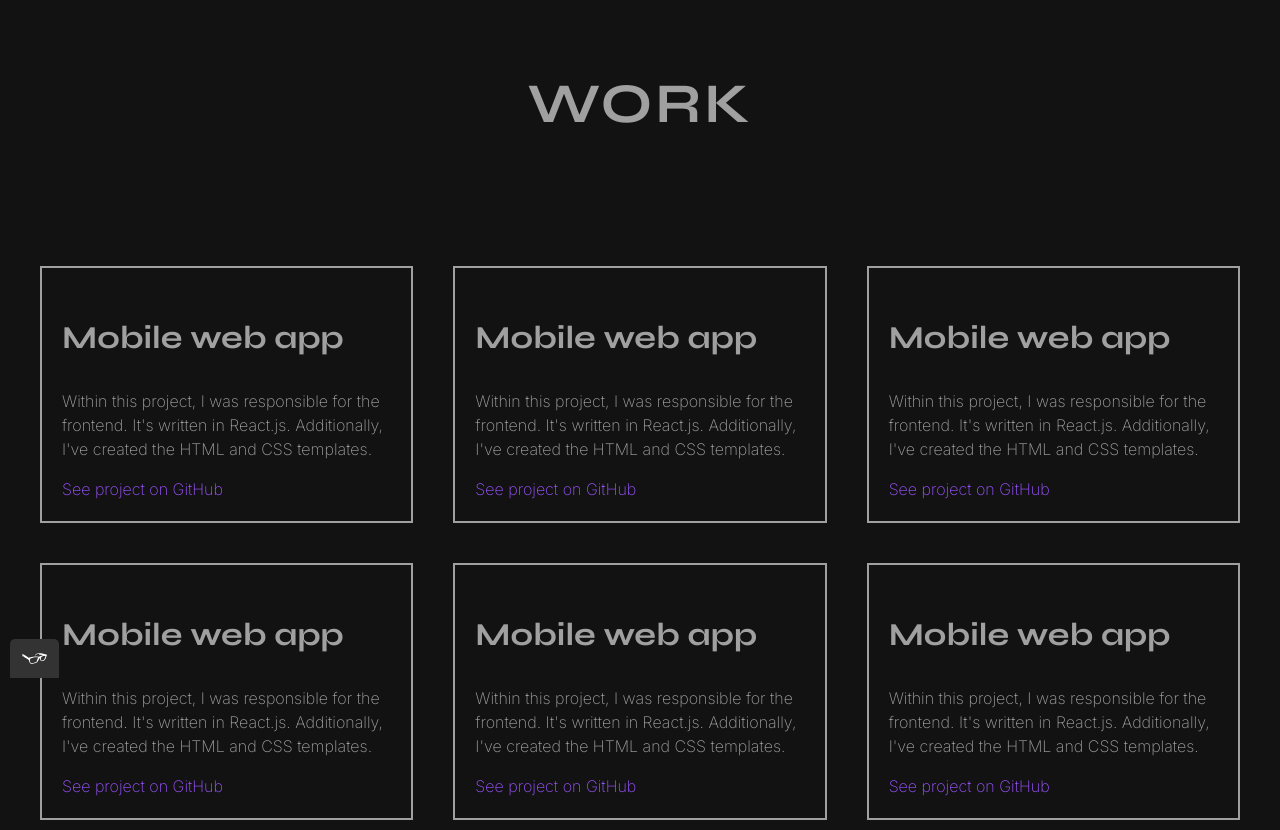
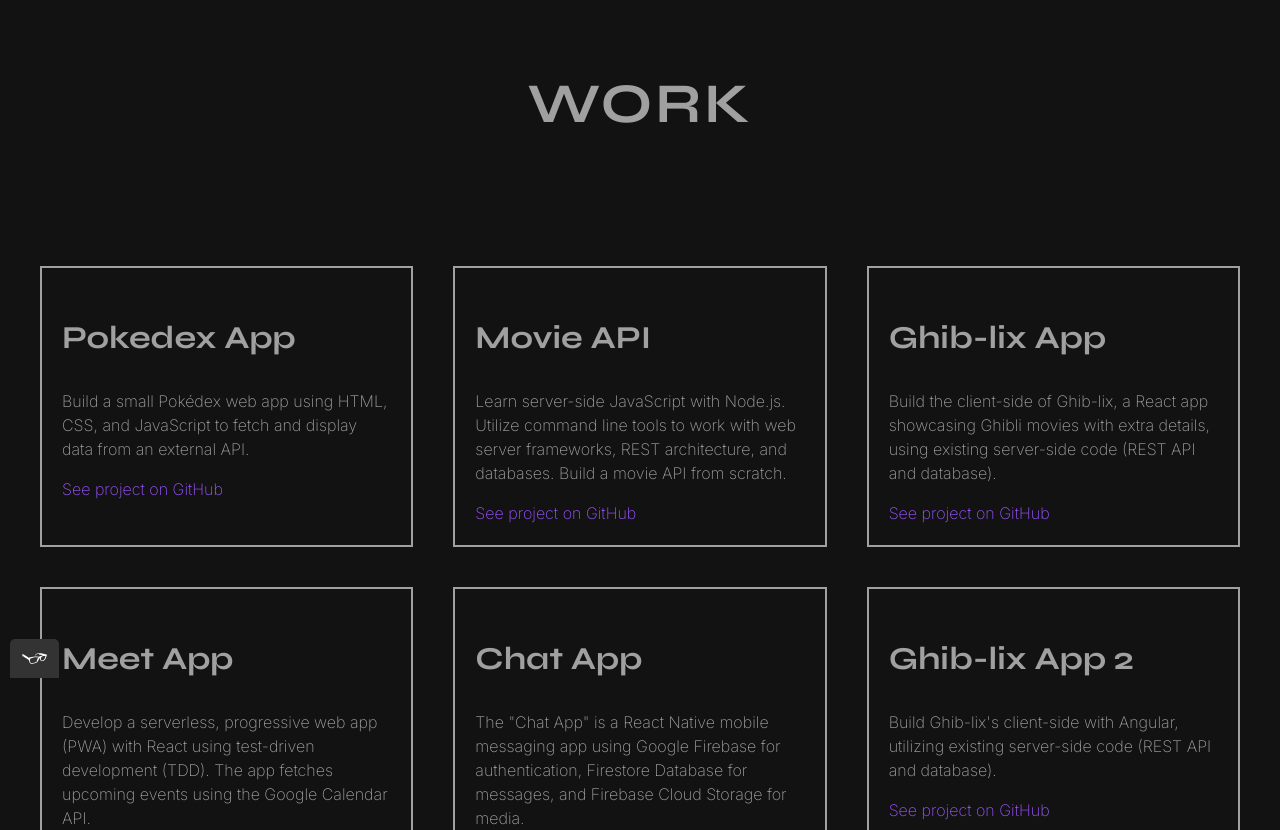
Before and after one commit to loonxdesign/_portfolio-exercise, a plain HTML site: page work.html in a window 1280 px wide. Shown: the part 122-952 px from the top of the page. Drawn offline with nearby package versions, Linux system fonts and the light colour scheme.

Commit message:
Update work.html with actual projects

```diff
--- a/work.html
+++ b/work.html
@@ -47,52 +47,52 @@
             <h1>Work</h1>
             <div class="grid">
                 <div class="grid__item">
-                    <h2>Mobile web app</h2>
+                    <h2>Pokedex App</h2>
                     <p>
-                        Within this project, I was responsible for the frontend. It's written in React.js. Additionally,
-                        I've created the HTML and CSS templates.
+                        Build a small Pokédex web app using HTML, CSS, and JavaScript to fetch and display data from
+			an external API.
                     </p>
-                    <a href="#">See project on GitHub</a>
+                    <a href="https://github.com/loonxdesign/_pokedex-js-app">See project on GitHub</a>
                 </div>
                 <div class="grid__item">
-                    <h2>Mobile web app</h2>
+                    <h2>Movie API</h2>
                     <p>
-                        Within this project, I was responsible for the frontend. It's written in React.js. Additionally,
-                        I've created the HTML and CSS templates.
+                        Learn server-side JavaScript with Node.js. Utilize command line tools to work with web server
+			frameworks, REST architecture, and databases. Build a movie API from scratch.
                     </p>
-                    <a href="#">See project on GitHub</a>
+                    <a href="https://github.com/loonxdesign/movie_api">See project on GitHub</a>
                 </div>
                 <div class="grid__item">
-                    <h2>Mobile web app</h2>
+                    <h2>Ghib-lix App</h2>
                     <p>
-                        Within this project, I was responsible for the frontend. It's written in React.js. Additionally,
-                        I've created the HTML and CSS templates.
+                        Build the client-side of Ghib-lix, a React app showcasing Ghibli movies with extra details,
+			using existing server-side code (REST API and database).
                     </p>
-                    <a href="#">See project on GitHub</a>
+                    <a href="https://github.com/loonxdesign/myFlix-client">See project on GitHub</a>
                 </div>
                 <div class="grid__item">
-                    <h2>Mobile web app</h2>
+                    <h2>Meet App</h2>
                     <p>
-                        Within this project, I was responsible for the frontend. It's written in React.js. Additionally,
-                        I've created the HTML and CSS templates.
+                        Develop a serverless, progressive web app (PWA) with React using test-driven development (TDD).
+			The app fetches upcoming events using the Google Calendar API.
                     </p>
-                    <a href="#">See project on GitHub</a>
+                    <a href="https://github.com/loonxdesign/meet">See project on GitHub</a>
                 </div>
                 <div class="grid__item">
-                    <h2>Mobile web app</h2>
+                    <h2>Chat App</h2>
                     <p>
-                        Within this project, I was responsible for the frontend. It's written in React.js. Additionally,
-                        I've created the HTML and CSS templates.
+                        The "Chat App" is a React Native mobile messaging app using Google Firebase for authentication,
+			Firestore Database for messages, and Firebase Cloud Storage for media.
                     </p>
-                    <a href="#">See project on GitHub</a>
+                    <a href="https://github.com/loonxdesign/ChatApp">See project on GitHub</a>
                 </div>
                 <div class="grid__item">
-                    <h2>Mobile web app</h2>
+                    <h2>Ghib-lix App 2</h2>
                     <p>
-                        Within this project, I was responsible for the frontend. It's written in React.js. Additionally,
-                        I've created the HTML and CSS templates.
+                        Build Ghib-lix's client-side with Angular, utilizing existing server-side code
+			(REST API and database).
                     </p>
-                    <a href="#">See project on GitHub</a>
+                    <a href="https://github.com/loonxdesign/myFlix-Angular-client">See project on GitHub</a>
                 </div>
             </div>
         </section>
```
